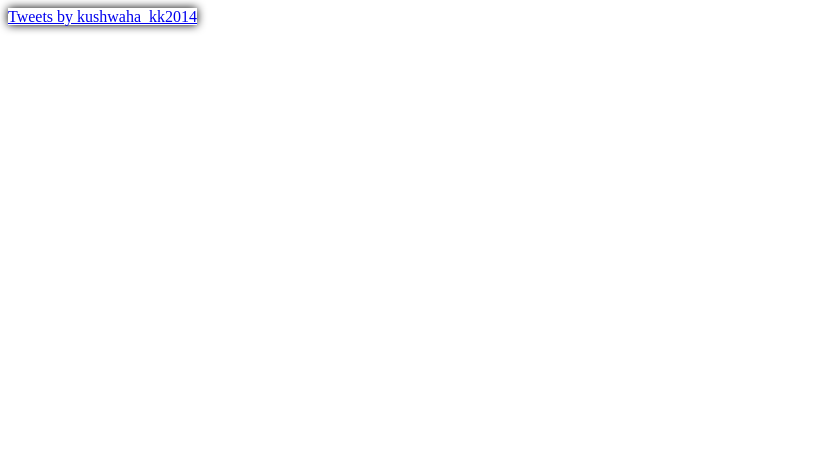
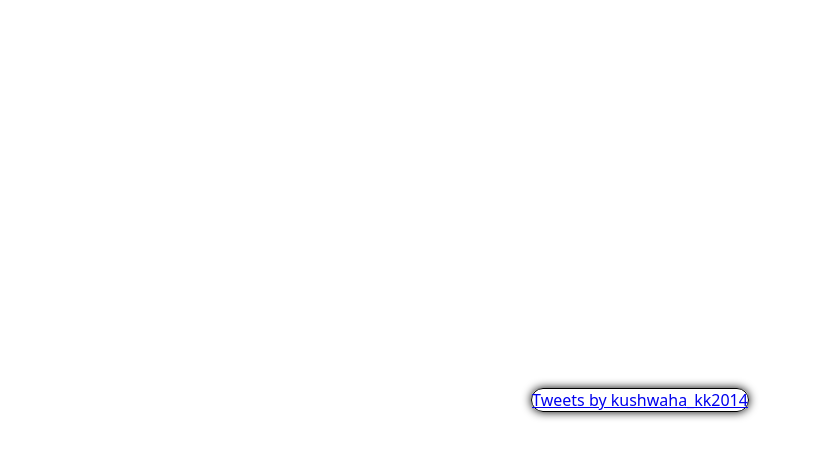
Before and after one commit to 20k14k/my-twitter-handle, a plain HTML site: page index.html in a window 1280 px wide. Shown: the whole page, without its empty margins (0-818 px from the left). Drawn offline with Linux system fonts and the light colour scheme.

Commit message:
Update index.html

```diff
--- a/index.html
+++ b/index.html
@@ -1,5 +1,7 @@
 <html>
-<head></head>
+<head>
+<link rel="stylesheet" href="index.css">
+  </head>
 <body>
   <div class = container>
     <a class="twitter-timeline" data-width="340" data-height="550" style="box-shadow: 0px 0px 10px black;" href="https://twitter.com/kushwaha_kk2014?ref_src=twsrc%5Etfw">Tweets by kushwaha_kk2014
```
